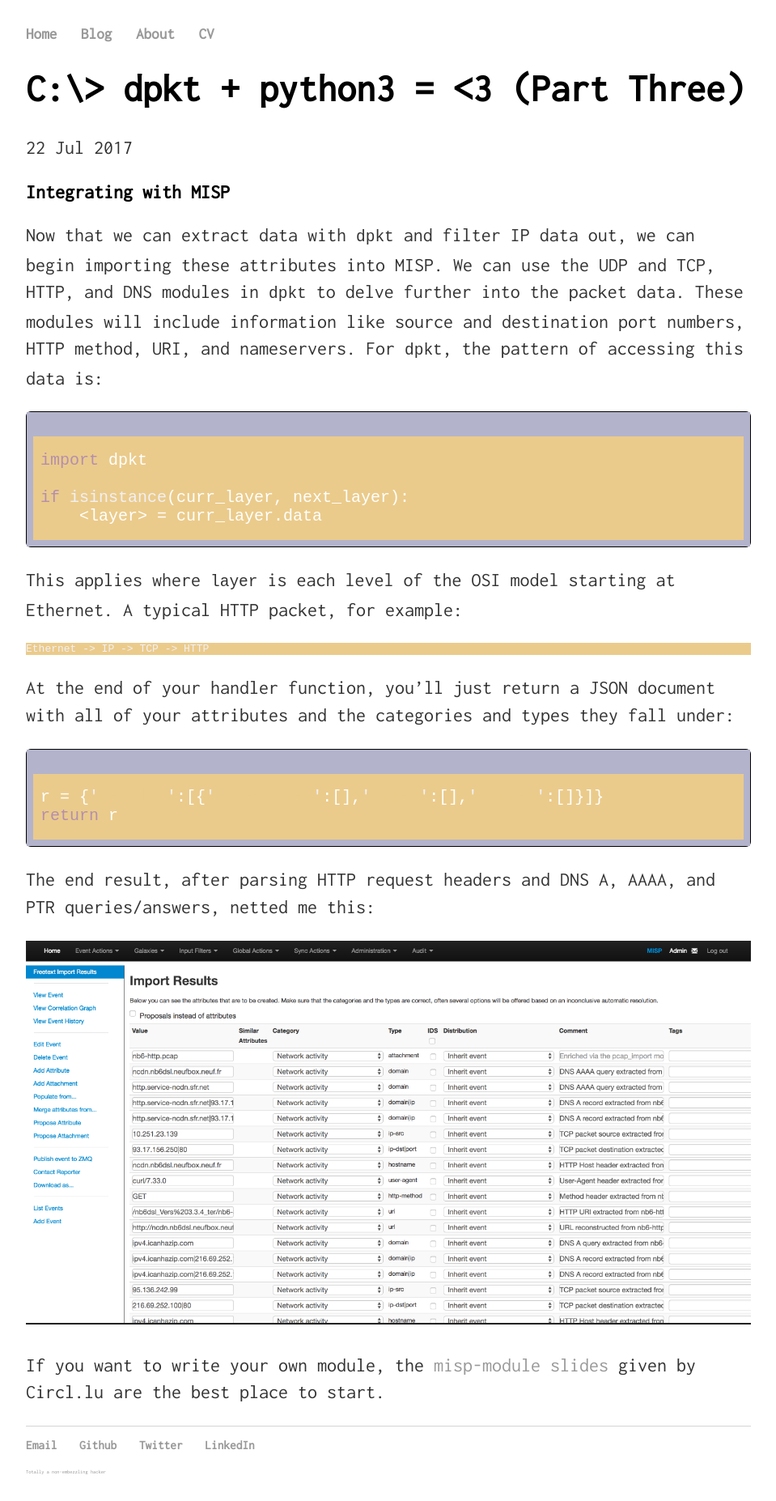
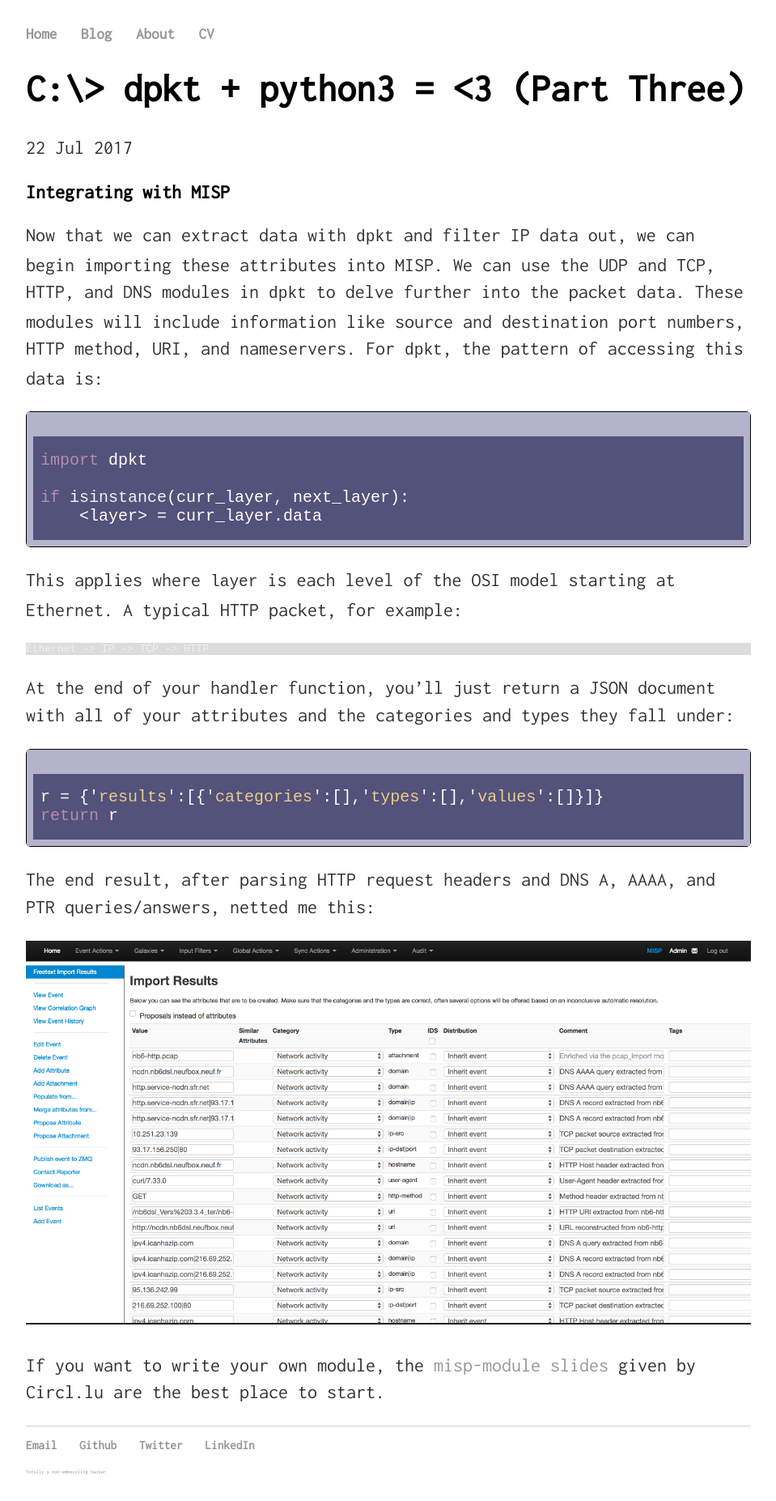
Before and after one commit to infosec-intern/infosec-intern.github.io, a Jekyll site: the page built from _posts/2017-07-22-dpkt-+-python3-pt3.md, in a window 1280 px wide. Shown: the whole page at 81% size, without its empty margins (160-1119 px from the left). Built offline with Jekyll 4.4.1, drawn with Linux system fonts in a browser that asks for light colours.

Commit message:
changed highlight border color

```diff
--- a/css/syntax-highlights.css
+++ b/css/syntax-highlights.css
@@ -2,6 +2,9 @@ div.highlighter-rouge {
     font-weight: lighter;
     background-color: #dcdcdc;
     color: #f0f0f5;
+}
+pre.highlight {
+    border-color: .4em solid #52527a;
 }
 div.language-python {
     font-size: 15pt;
@@ -15,9 +18,6 @@ div.language-python pre.highlight {
     margin: 0;
     padding: 2% 1%;
     border-top-width: 1.5em;
-}
-pre.highlight {
-    background-color: #ebcb8b;
 }
 span.c {
     /* comments */
```
